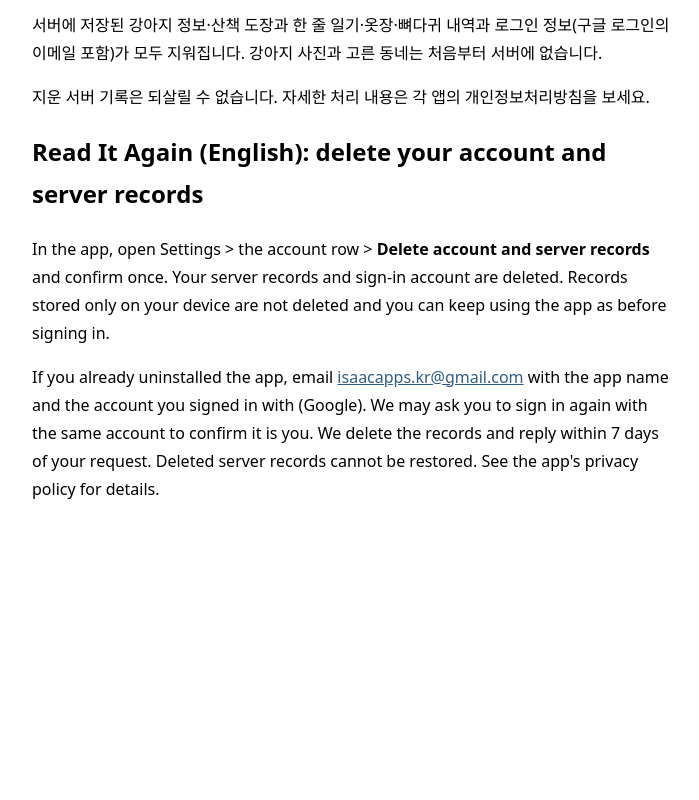
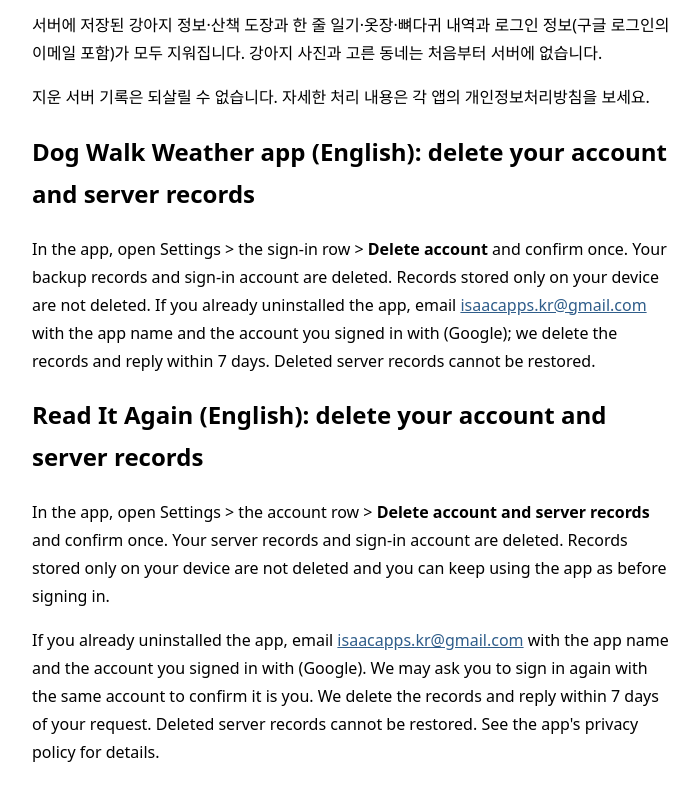
Before and after one commit to isaacapps/isaacapps.github.io, a plain HTML site: page delete.html in a window 1280 px wide. Shown: the part 1079-1879 px from the top of the page, without its empty margins (288-987 px from the left). Before the commit the page ends 1622 px from the top, so only its background shows below. Drawn offline with Linux system fonts and the light colour scheme.

Commit message:
Add files via upload

```diff
--- a/delete.html
+++ b/delete.html
@@ -27,6 +27,8 @@
 <h2>멍예보에서 지워지는 것</h2>
 <p>서버에 저장된 강아지 정보·산책 도장과 한 줄 일기·옷장·뼈다귀 내역과 로그인 정보(구글 로그인의 이메일 포함)가 모두 지워집니다. 강아지 사진과 고른 동네는 처음부터 서버에 없습니다.</p>
 <p>지운 서버 기록은 되살릴 수 없습니다. 자세한 처리 내용은 각 앱의 개인정보처리방침을 보세요.</p>
+<h2>Dog Walk Weather app (English): delete your account and server records</h2>
+<p>In the app, open Settings &gt; the sign-in row &gt; <strong>Delete account</strong> and confirm once. Your backup records and sign-in account are deleted. Records stored only on your device are not deleted. If you already uninstalled the app, email <a href="mailto:isaacapps.kr@gmail.com">isaacapps.kr@gmail.com</a> with the app name and the account you signed in with (Google); we delete the records and reply within 7 days. Deleted server records cannot be restored.</p>
 <h2>Read It Again (English): delete your account and server records</h2>
 <p>In the app, open Settings &gt; the account row &gt; <strong>Delete account and server records</strong> and confirm once. Your server records and sign-in account are deleted. Records stored only on your device are not deleted and you can keep using the app as before signing in.</p>
 <p>If you already uninstalled the app, email <a href="mailto:isaacapps.kr@gmail.com">isaacapps.kr@gmail.com</a> with the app name and the account you signed in with (Google). We may ask you to sign in again with the same account to confirm it is you. We delete the records and reply within 7 days of your request. Deleted server records cannot be restored. See the app's privacy policy for details.</p>
```
